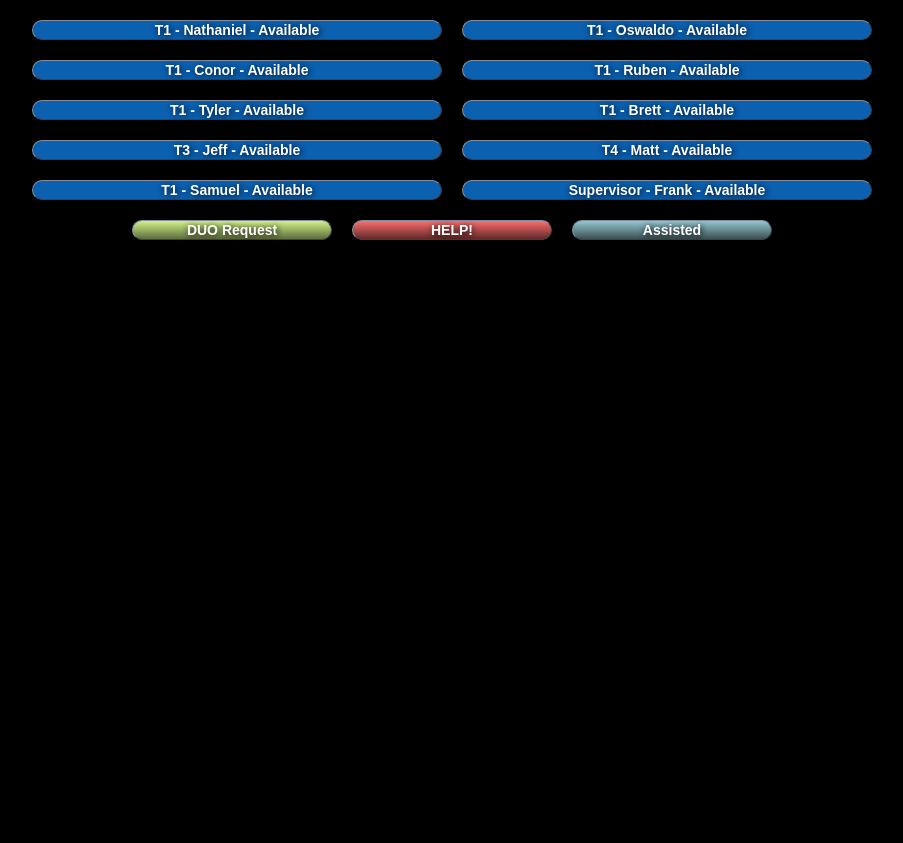
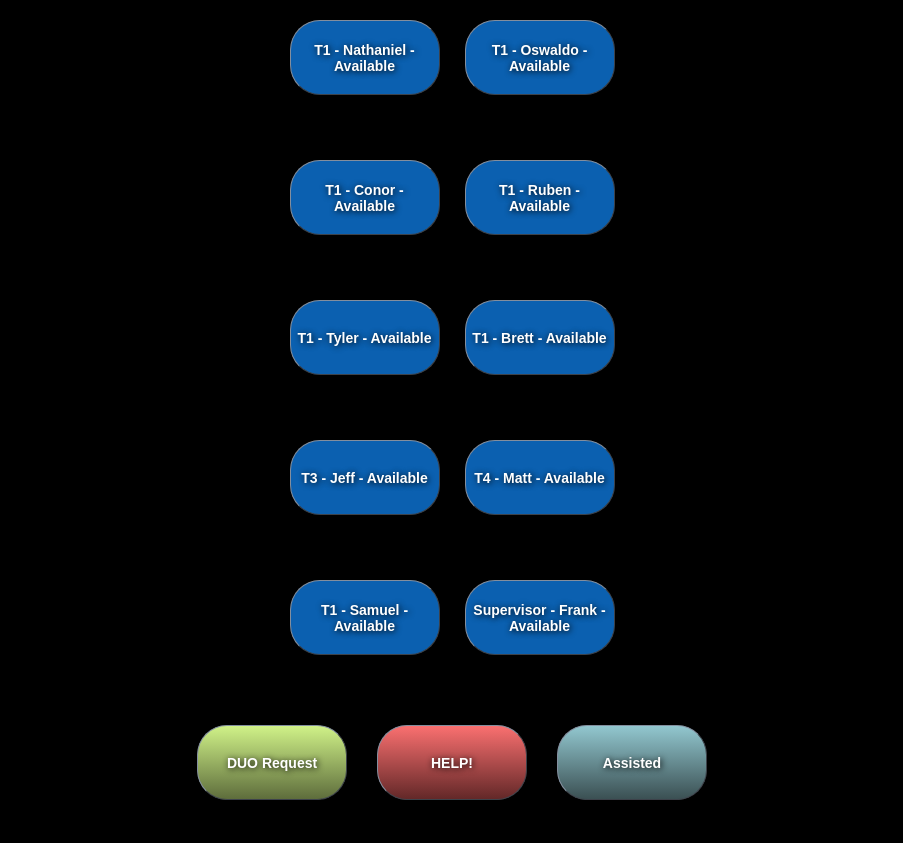
Before and after one commit to FrankBBoy/team-status-app, a plain HTML site: page index.html in a window 1280 px wide. Shown: the whole page, without its empty margins (188-1091 px from the left). Before the commit the page ends 800 px from the top, so only its background shows below. Drawn offline with Linux system fonts and the light colour scheme.

Commit message:
style changes, centering andbutton size, changed "queue maintenance" to "out of queue"

```diff
--- a/index.html
+++ b/index.html
@@ -7,12 +7,14 @@
   <link rel="stylesheet" href="styles.css" />
 </head>
 <body>
+  <div class="container">
     <div class="button-container" id="buttonContainer"></div>
     <div class="bottom-buttons">
       <button id="duo" class="duo">DUO Request</button>
       <button id="buzzworthy" class="buzzworthy">HELP!</button>
       <button id="assisted" class="assisted">Assisted</button>
     </div>
+  </div>
   <script src="main.js"></script>
 </body>
 </html>
--- a/main.js
+++ b/main.js
@@ -18,7 +18,7 @@ const teamData = {
     // ... Add more team members as needed ...
   },
   supervisorStatusOptions: ["Available", "Break", "Lunch", "Meeting", "Out"], // Added "Out" status
-  statusOptions: ["Available", "Break Stick", "Queue Maintenance", "Lunch", "Out"], // Added "Out" status
+  statusOptions: ["Available", "Break Stick", "Out Of Queue", "Lunch", "Out"], // Added "Out" status
 };
 
 // Variable to store the timeout ID for the "Assisted" button background color
@@ -95,7 +95,7 @@ document.getElementById("assisted").addEventListener("click", () => {
   // Set a timeout to reset the background color after 7 seconds only if a status is selected
   if (statusSelected) {
     assistedTimeoutId = setTimeout(() => {
-      document.body.style.backgroundColor = ""; // Set it to your initial color
+      document.body.style.backgroundColor = ""; // Set it to the initial color
       statusSelected = false;
     }, 7000);
   }
@@ -109,7 +109,7 @@ document.getElementById("assisted").addEventListener("touchstart", (event) => {
   // Set a timeout to reset the background color after 7 seconds only if a status is selected
   if (statusSelected) {
     assistedTimeoutId = setTimeout(() => {
-      document.body.style.backgroundColor = ""; // Set it to your initial color
+      document.body.style.backgroundColor = ""; // Set it to the initial color
       statusSelected = false;
     }, 7000);
   }
@@ -256,7 +256,7 @@ function updateStatus(member, newStatus, backgroundColor) {
     memberButton.classList.remove(
       "available",
       "breakstick",
-      "queuemaintenance",
+      "outofqueue",
       "lunch",
       "duo",
       "buzzworthy",
@@ -327,7 +327,7 @@ function updateStatus(member, newStatus, backgroundColor) {
     memberButton.classList.remove(
       "available",
       "breakstick",
-      "queuemaintenance",
+      "outofqueue",
       "lunch",
       "duo",
       "buzzworthy",
--- a/styles.css
+++ b/styles.css
@@ -1,17 +1,21 @@
 body {
-  margin: 0 auto;
+  margin: 0;
   padding: 20px;
   background-color: black;
-  transition: background-color 0.3s ease;;
+  transition: background-color 0.3s ease;
+}
+
+.container {
+  display: flex;
+  flex-direction: column;
+  align-items: center;
 }
 
 .button-container {
   display: grid;
   grid-template-columns: repeat(2, 1fr);
   grid-template-rows: repeat(5, 1fr);
-  gap: 20px;
-  margin-left: 200px;
-  margin-right: 200px;
+  gap: 25px;
 }
 
 button {
@@ -24,12 +28,16 @@ button {
   font-weight: 600;
   text-shadow: 1px 1px 6px #000000;
   box-shadow: 1px 1px 6px 0 #000000;
+  width: 150px;
+  height: 75px;
+  margin-bottom: 40px;
 }
 
 .available {
-  background-color: rgb(11, 96, 176);}
+  background-color: rgb(11, 96, 176);
+}
 .breakstick { background-color: #6962AD; }
-.queuemaintenance { background-color: #FE7A36; }
+.outofqueue { background-color: #FE7A36; }
 .lunch { background-color: Green; }
 .break {background-color: #7BD3EA}
 .meeting{background-color: #b99d40}
@@ -66,18 +74,17 @@ button {
   display: flex;
   flex-direction: column;
   position: absolute;
+  height: 140px;
 }
 
 .status-button {
-  margin: 1px;
+  margin: 2px;
 }
 
 .bottom-buttons {
-  display: grid;
-  grid-template-columns: repeat(3, 1fr);
-  gap: 20px;
-  justify-content: space-evenly;
-  margin-top: 20px;
-  margin-left: 300px;
-  margin-right: 300px;
+  display: flex;
+  justify-content: center;
+  margin: auto;
+  gap: 30px;
+  margin-top: 30px;
 }
```
Lines whose indentation alone changed are shown as unchanged.
